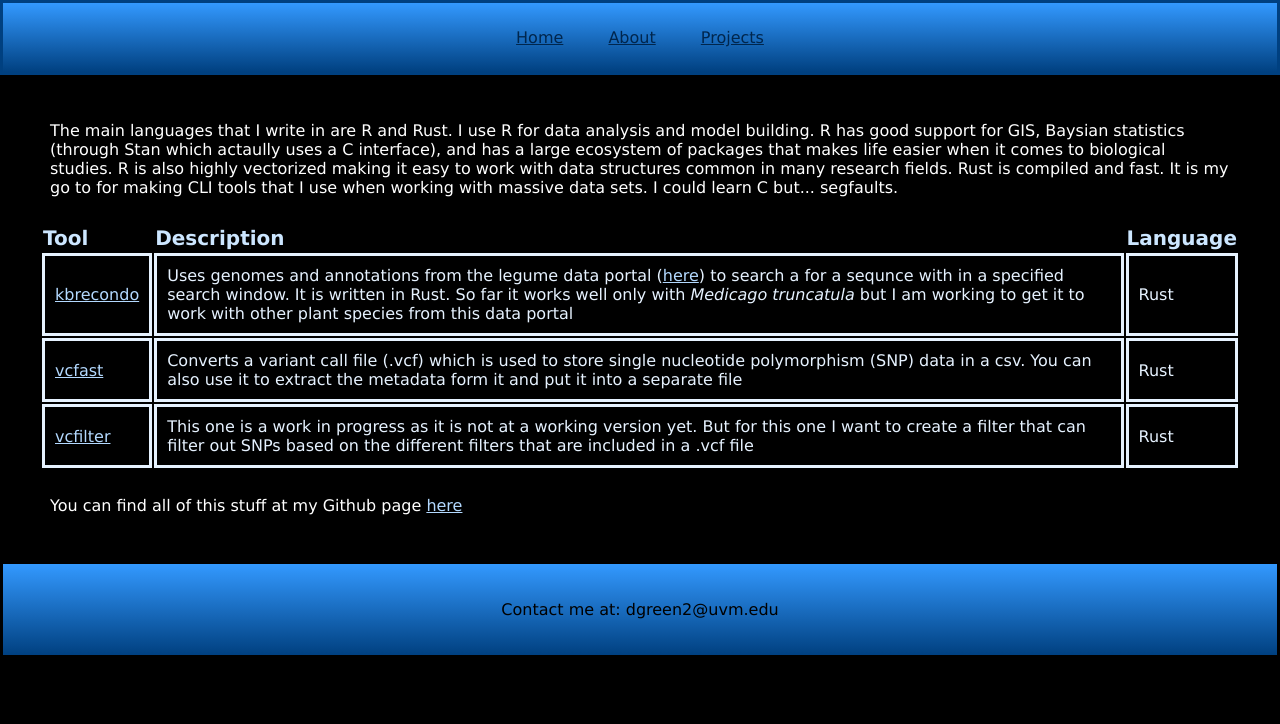
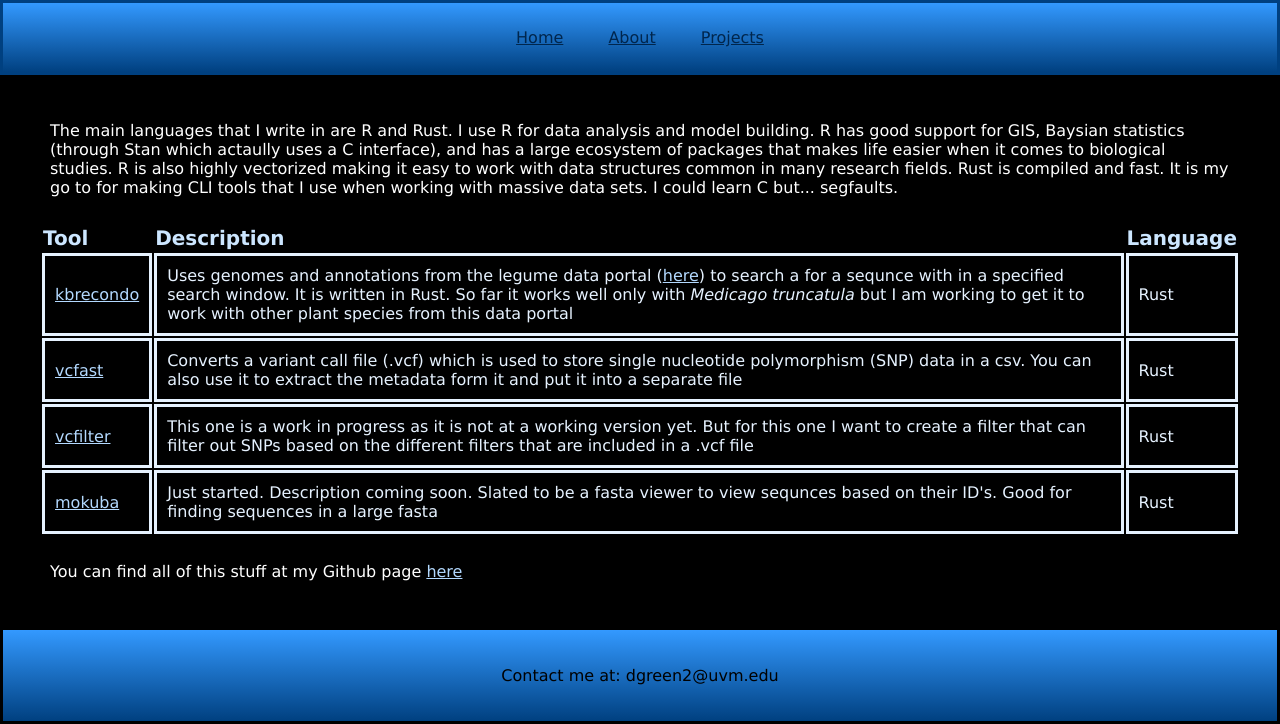
Before and after one commit to dgreen42/davidgreen, a plain HTML site: page mytools.html in a window 1280 px wide. Shown: the part 215-939 px from the top of the page. Before the commit the page ends 873 px from the top, so only its background shows below. Drawn offline with Linux system fonts and the light colour scheme.

Commit message:
added mokuba

```diff
--- a/mytools.html
+++ b/mytools.html
@@ -77,6 +77,19 @@
                         Rust
                     </td>
                 </tr>
+                <tr>
+                    <td>
+                        <a href="https://github.com/dgreen42/mokuba">
+                            mokuba
+                        </a>
+                    </td>
+                    <td>
+                        Just started. Description coming soon. Slated to be a fasta viewer to view sequnces based on their ID's. Good for finding sequences in a large fasta
+                    </td>
+                    <td>
+                        Rust
+                    </td>
+                </tr>
             </tbody>
         </table>
         <div>
```
